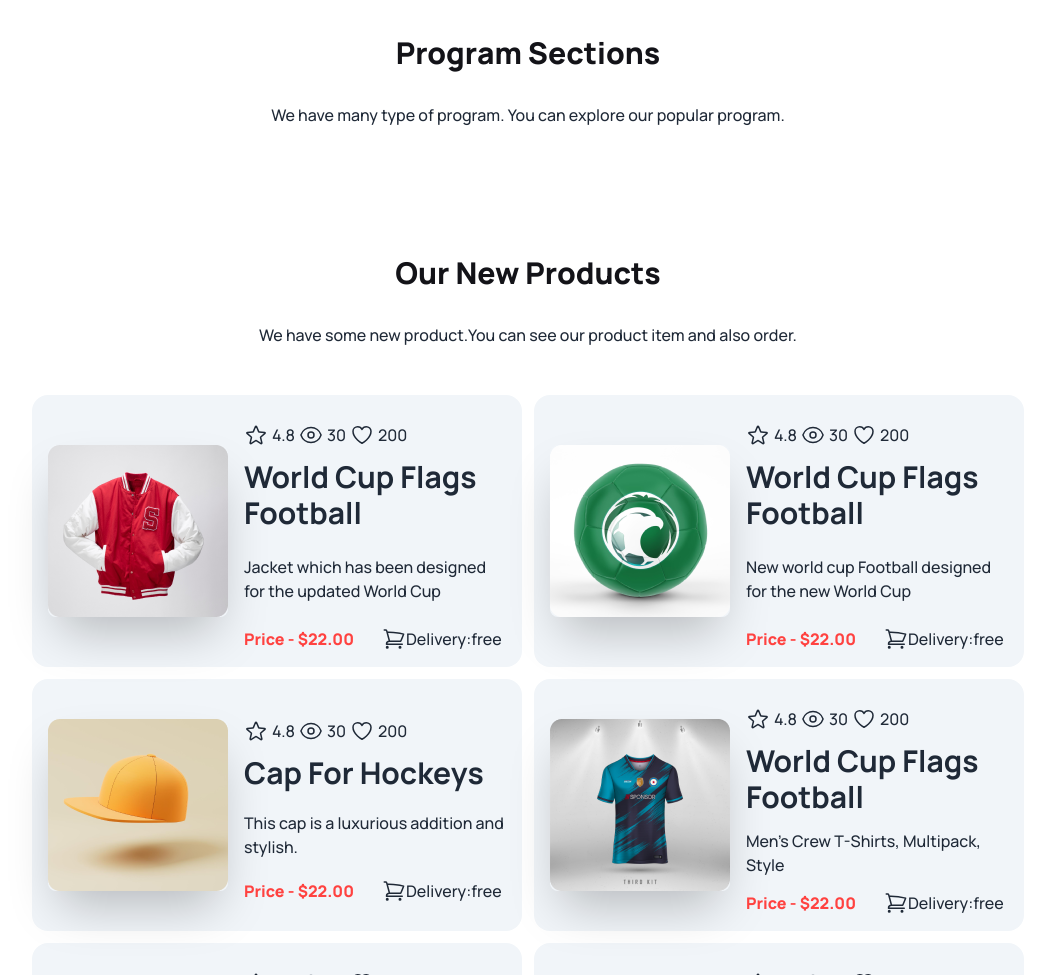
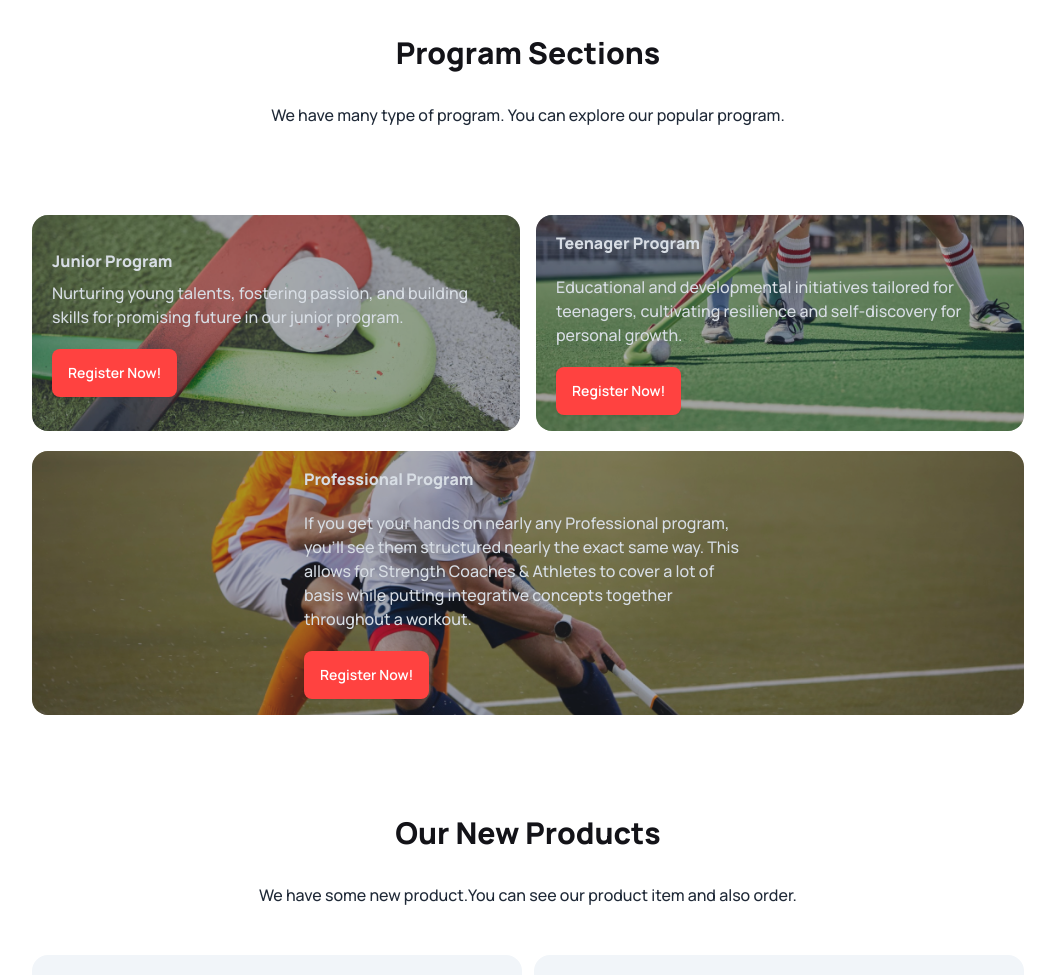
Before and after one commit to siam2002xyz/-B9A3-siam-hockeys, a plain HTML site: page index.html in a window 1280 px wide. Shown: the part 1159-2134 px from the top of the page, without its empty margins (112-1167 px from the left). Drawn offline with nearby package versions, Linux system fonts and the light colour scheme.

Commit message:
last section complete

```diff
--- a/index.html
+++ b/index.html
@@ -25,8 +25,6 @@
     </style>
   </head>
 
-  <!-- creating start -->
-  <!-- creating start -->
   <!-- creating start -->
   <body class="sm:px-0 lg:px-36">
     <header>
@@ -256,7 +254,66 @@
           We have many type of program. You can explore our popular program.
         </p>
       </div>
+
       <!-- Grid program section -->
+      <!-- 1st program -->
+      <div class="grid grid-cols-1 gap-4 lg:grid-cols-2 pt-10">
+        <div
+          class="hero h-full rounded-2xl"
+          style="background-image: url(Images/2.png)"
+        >
+          <div class="hero-overlay bg-opacity-40 rounded-2xl"></div>
+          <div class="hero-content text-neutral-content">
+            <div class="max-w-md">
+              <h1 class="mb-2 text-2x1 font-extrabold">Junior Program</h1>
+              <p class="mb-5">
+                Nurturing young talents, fostering passion, and building skills for promising future in our junior program.
+              </p>
+              <button class="btn bg-[#FF4240] text-[#FFFFFF] border-none">
+                Register Now!
+              </button>
+            </div>
+          </div>
+        </div>
+        <!-- 2nd program -->
+        <div
+          class="hero h-auto rounded-2xl"
+          style="background-image: url(Images/3.png)"
+        >
+          <div class="hero-overlay bg-opacity-40 rounded-2xl"></div>
+          <div class="hero-content text-neutral-content">
+            <div class="max-w-md">
+              <h1 class="mb-5 text-2x1 font-extrabold">Teenager Program</h1>
+              <p class="mb-5">
+                Educational and developmental initiatives tailored for teenagers, cultivating resilience and self-discovery for personal growth.
+              </p>
+              <button class="btn bg-[#FF4240] text-[#FFFFFF] border-none">
+                Register Now!
+              </button>
+            </div>
+          </div>
+        </div>
+      </div>
+      <!-- 3rd program -->
+      <div
+        class="hero rounded-2xl my-5"
+        style="background-image: url(Images/4.png)"
+      >
+        <div class="hero-overlay bg-opacity-40 rounded-2xl"></div>
+        <div class="hero-content text-neutral-content">
+          <div class="max-w-md">
+            <div class="text-start">
+              <h1 class="mb-5 text-2x1 font-extrabold">Professional Program</h1>
+              <p class="mb-5">
+                If you get your hands on nearly any Professional program, you’ll see them structured nearly the exact same way. This allows for Strength Coaches & Athletes to cover a lot of basis while putting integrative concepts together throughout a workout.
+              </p>
+              <button class="btn bg-[#FF4240] text-[#FFFFFF] border-none">
+                Register Now!
+              </button>
+            </div>
+          </div>
+        </div>
+      </div>
       <!-- product section -->
       <div class="text-center pt-5 lg:py-12">
         <h1 class="text-3xl font-extrabold py-4 lg:py-8 text-[#131318]">
```
